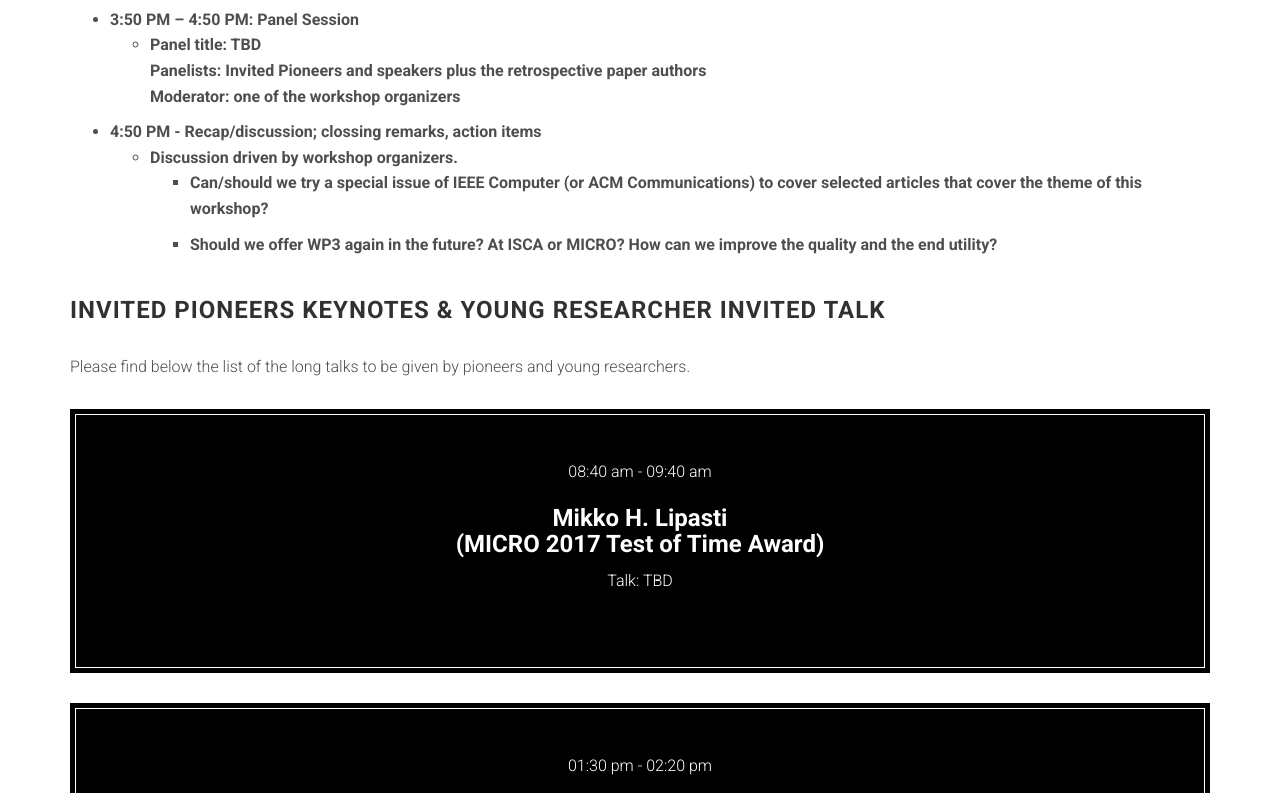
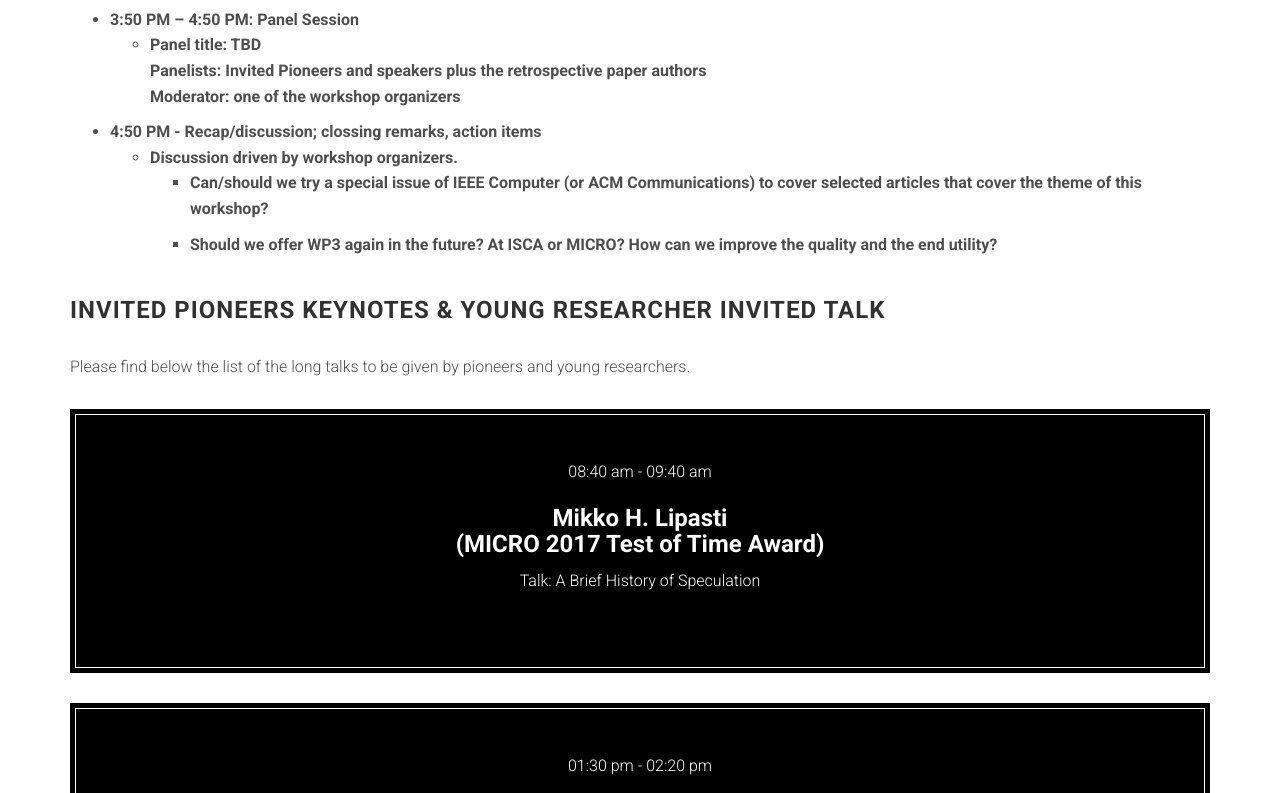
Before and after one commit to rbertran/rbertran.github.io, a website: page index.html in a window 1280 px wide. Shown: the part 5401-6194 px from the top of the page. Drawn offline with Linux system fonts and the light colour scheme; files whose address does not match are found by name.

Commit message:
Update program

```diff
--- a/index.html
+++ b/index.html
@@ -482,7 +482,7 @@
                 <!-- <li>7:30 AM – 8:30 AM (room: 616AB): Breakfast (provided by the conference)</li> --!>
 			    <li>8:30 AM – 8:40 AM: Welcome and Introduction <i>Pradip Bose; on behalf of the workshop co-organizers: (Ramon Bertran, Pradip Bose, Robert Montoye, John-David Wellman)</i></li>
 			    <li>8:40 AM – 9:40 AM: Keynote – I:  <i>Mikko H. Lipasti, MICRO 2017 Test of Time Award, University of Wisconsin - Madison</i>
-				<ul><li>Talk Title: TBD</li></ul>
+				<ul><li>Talk Title: A Brief History of Speculation</li></ul>
 			    </li>
 			    <li>9:40 AM – 10:00 AM: Retrospective Survey I
                 <ul><li>On the Evaluation of Computer Architectures <br><i>Mario Badr and Natalie Enright Jerger, University of Toronto</i>
@@ -574,7 +574,7 @@
                         </div>
 
                         <h3>Mikko H. Lipasti<br>(MICRO 2017 Test of Time Award)</h3>
-                        <p>Talk: TBD</p>
+                        <p>Talk: A Brief History of Speculation</p>
                     </div>
                 </div>
             </div>
```
